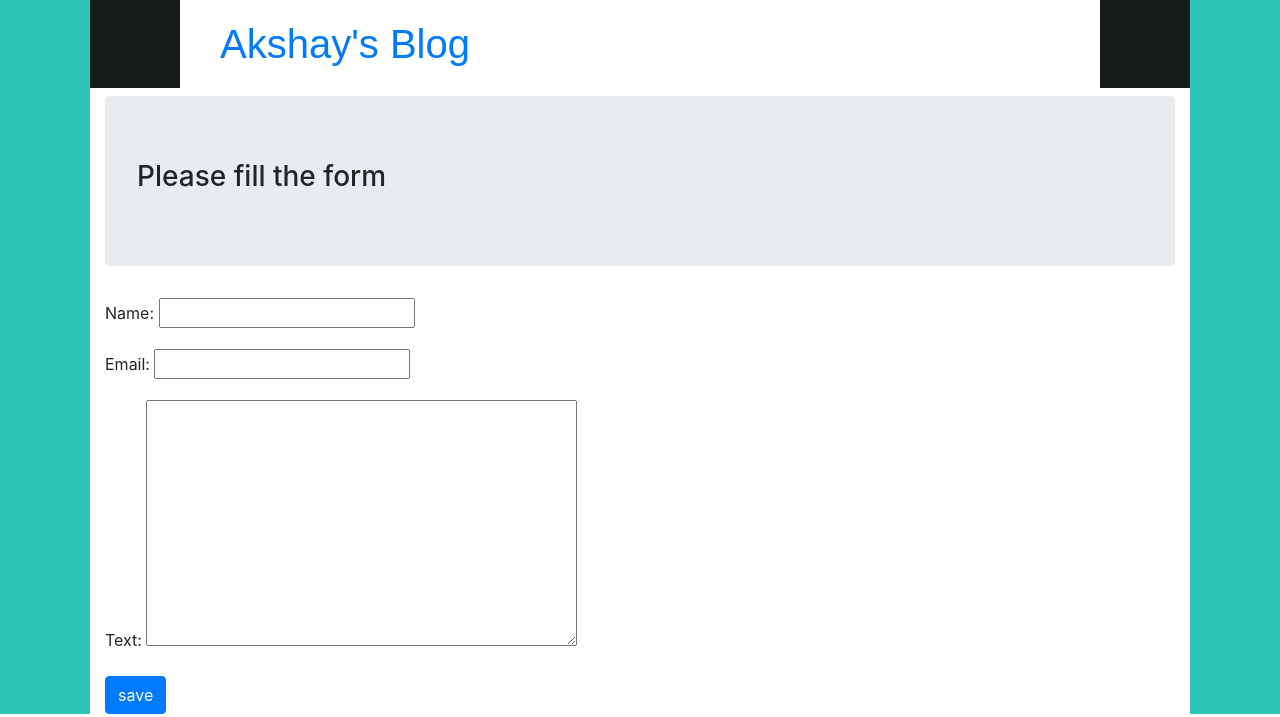
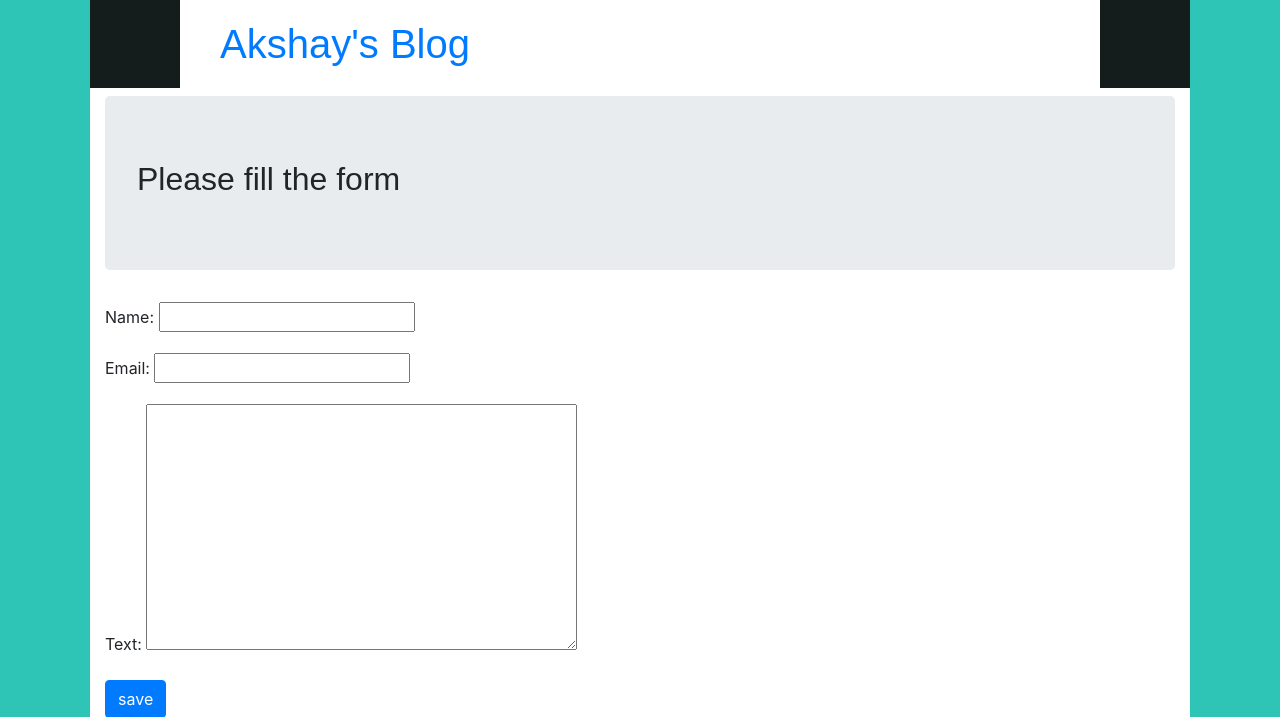
Before and after one commit to Akshay-cita/Django--First-project, a Django app: page /accounts/signup/ in a window 1280 px wide. Shown: the top 717 px of the page. Run offline with Django 3.2, Linux system fonts and the light colour scheme; some libraries are stand-ins or nearby versions.

Commit message:
created css file for the form

```diff
--- a/static/css/my.css
+++ b/static/css/my.css
@@ -30,3 +30,7 @@ h2{
   border-style: solid;
   border-width: 1px;
 }
+#head3{
+  font-family:sans-serif;
+  font-size: 32px;
+}
```
